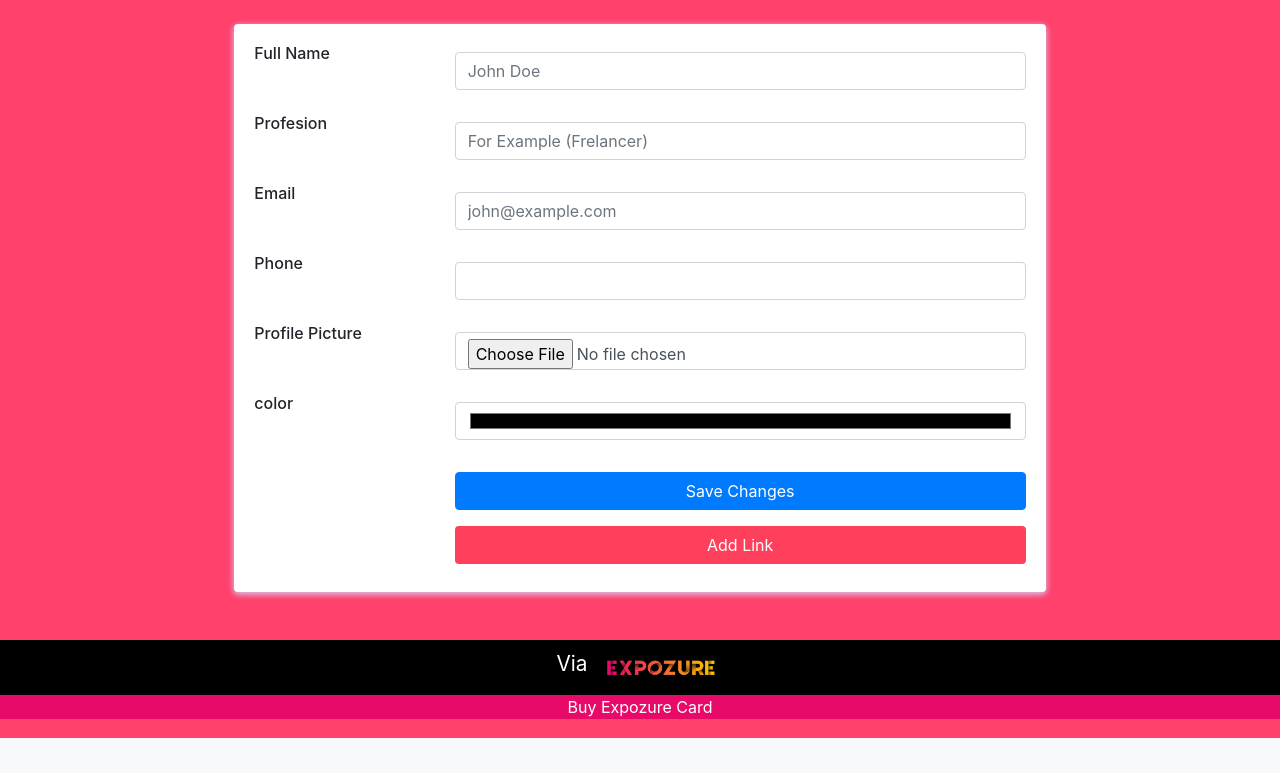
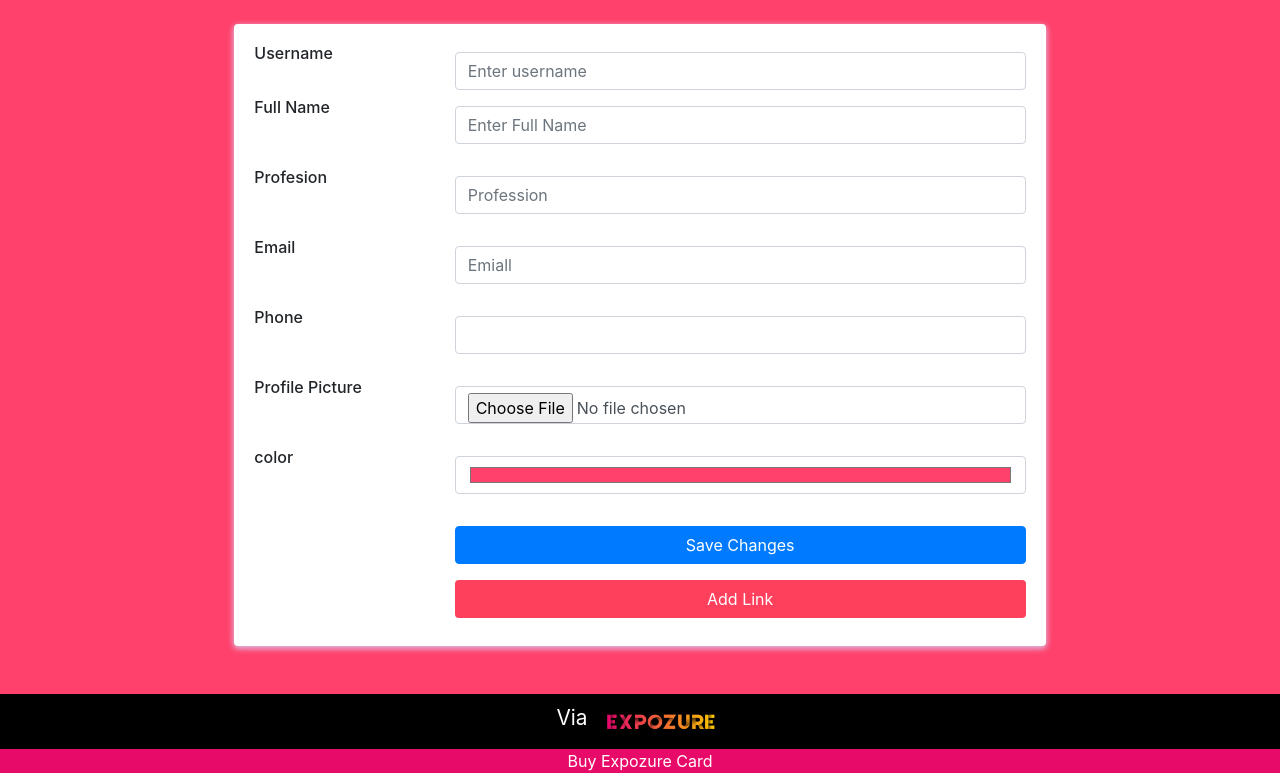
Before and after one commit to Daniabbasi25/expo, a Django app: template templates/editprofile.html in a window 1280 px wide. Shown: the part 62-835 px from the top of the page. Before the commit the page ends 800 px from the top, so only its background shows below. Run offline with Django 4.2, Linux system fonts and the light colour scheme; the template is opened without the code that fills it: values that come from a table or form of the project are taken from there, others are empty; data comes from the database, SQL or seed files in the repository; both versions use the stored data as it was after the commit; some libraries are stand-ins or nearby versions.

Commit message:
added color currection

```diff
--- a/home/Forms.py
+++ b/home/Forms.py
@@ -27,6 +27,7 @@ class CreateProfileForm(forms.ModelForm):
 
 
 
+
 class ChangeUserForm(forms.ModelForm):
     class Meta:
         model = User
--- a/templates/base.html
+++ b/templates/base.html
@@ -1,7 +1,7 @@
 {% load static %}
 <!DOCTYPE html>
-{% if request.user.profil.color %}
-<html lang="en" style="--main-color:{{request.user.profil.color}};">
+{% if request.user.profil.color or profile.color %}
+<html lang="en" style="--main-color:{% block html_color %}{{request.user.profil.color}}{% endblock html_color %};">
   {% else %}
   <html lang="en" style="--main-color:#ff416c;">
 {% endif %}
@@ -110,7 +110,7 @@
           </li>
 
           <li class="nav-item active">
-            <a class="nav-link disabled" href="{% url 'Profile'%} ">Profile</a>
+            <a class="nav-link" href="{% url 'Profile'%} ">Profile</a>
           </li>
         </ul>
         <form class="form-inline my-2 my-lg-0">
--- a/templates/editprofile.html
+++ b/templates/editprofile.html
@@ -1,4 +1,4 @@
-{% extends 'base.html' %} {% load static %} {% block Content %}
+{% extends 'base.html' %} {% load static widget_tweaks %} {% block Content %}
 {% if messages %}
 <ul class="messages">
   {% for message in messages %}
@@ -133,16 +133,22 @@
           <div class="col-lg-8">
             <div class="card">
               <div class="card-body">
+                <form method="post">
+                  {% csrf_token %}
                 <div class="row mb-3">
+                  <div class="col-sm-3">
+                    <h6 class="mb-0">Username</h6>
+                  </div>
+                  <div class="col-sm-9 text-secondary">
+                    {% render_field form2.username class="form-control" placeholder="Enter username" %}
+
+                  </div>
                   <div class="col-sm-3">
                     <h6 class="mb-0">Full Name</h6>
                   </div>
                   <div class="col-sm-9 text-secondary">
-                    <input
-                      type="text"
-                      class="form-control"
-                      placeholder="John Doe"
-                    />
+                    {% render_field form1.Name class="form-control" placeholder="Enter Full Name" %}
+
                   </div>
                 </div>
                 <div class="row mb-3">
@@ -150,11 +156,8 @@
                     <h6 class="mb-0">Profesion</h6>
                   </div>
                   <div class="col-sm-9 text-secondary">
-                    <input
-                      type="text"
-                      class="form-control"
-                      placeholder="For Example (Frelancer)"
-                    />
+                    {% render_field form1.profession class="form-control" placeholder=form1.profession.label %}
+
                   </div>
                 </div>
                 <div class="row mb-3">
@@ -162,11 +165,7 @@
                     <h6 class="mb-0">Email</h6>
                   </div>
                   <div class="col-sm-9 text-secondary">
-                    <input
-                      type="text"
-                      class="form-control"
-                      placeholder="john@example.com"
-                    />
+                    {% render_field form1.emiall class="form-control" placeholder=form1.emiall.label %}
                   </div>
                 </div>
                 <div class="row mb-3">
@@ -174,12 +173,7 @@
                     <h6 class="mb-0">Phone</h6>
                   </div>
                   <div class="col-sm-9 text-secondary">
-                    <input
-                      type="tel"
-                      name="phone"
-                      id="phone"
-                      class="form-control"
-                    />
+                    {% render_field form1.number type="tel" id="phone" class="form-control" %}
                   </div>
                   <div class="alert alert-info" style="display: none"></div>
                 </div>
@@ -188,7 +182,7 @@
                     <h6 class="mb-0">Profile Picture</h6>
                   </div>
                   <div class="col-sm-9 text-secondary">
-                    <input type="file" class="form-control" />
+                    {% render_field form1.image class="form-control" %}
                   </div>
                 </div>
                 <div class="row mb-3">
@@ -196,18 +190,14 @@
                     <h6 class="mb-0">color</h6>
                   </div>
                   <div class="col-sm-9 text-secondary">
-                    <input
-                      type="color"
-                      class="form-control"
-                      value="Bay Area, San Francisco, CA"
-                    />
+                    {% render_field form1.color class="form-control" %}
                   </div>
                 </div>
                 <div class="row">
                   <div class="col-sm-3"></div>
                   <div class="col-sm-9 text-secondary">
                     <input
-                      type="button"
+                      type="submit"
                       class="btn btn-primary px-4"
                       value="Save Changes"
                     />
@@ -220,6 +210,7 @@
                     />
                   </div>
                 </div>
+              </form>
               </div>
             </div>
             <div class="row hide" id="addlink">
```
Also changed, not shown: templates/Profile.html (+7 -0 lines), templates/shareprofile.html (+15 -3 lines), db.sqlite3.
